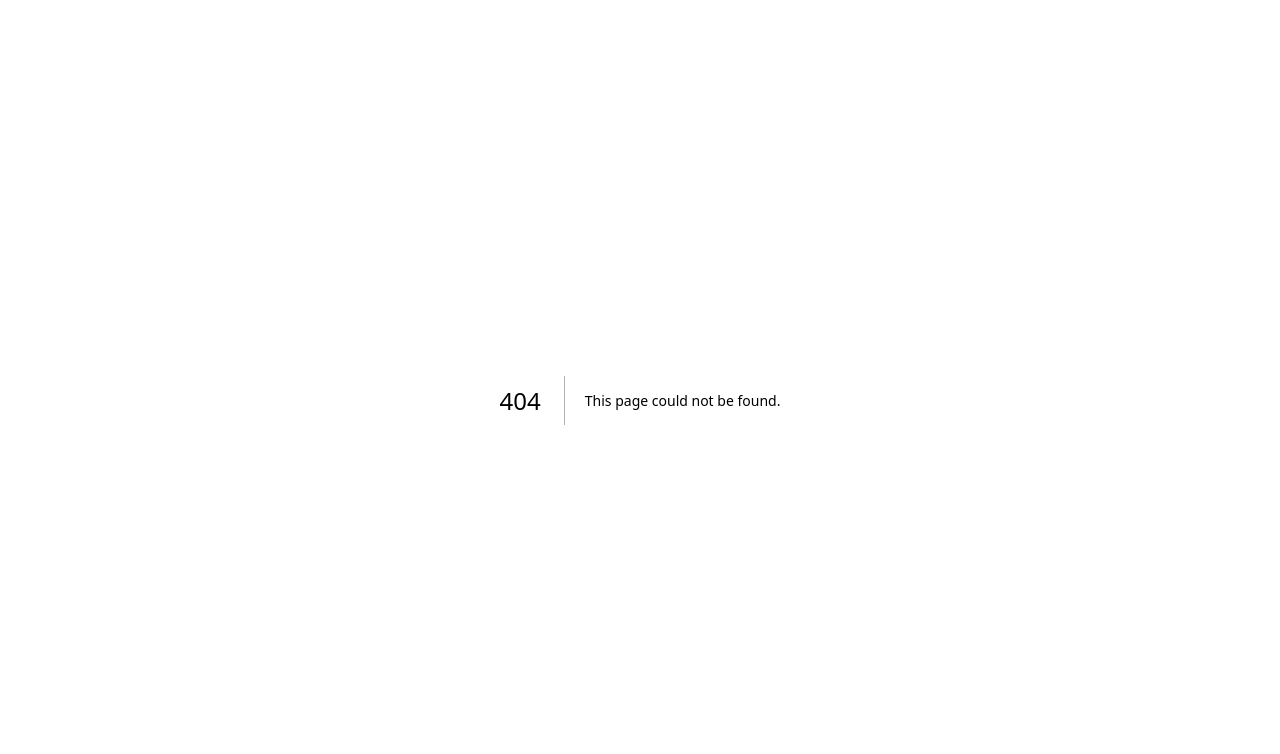
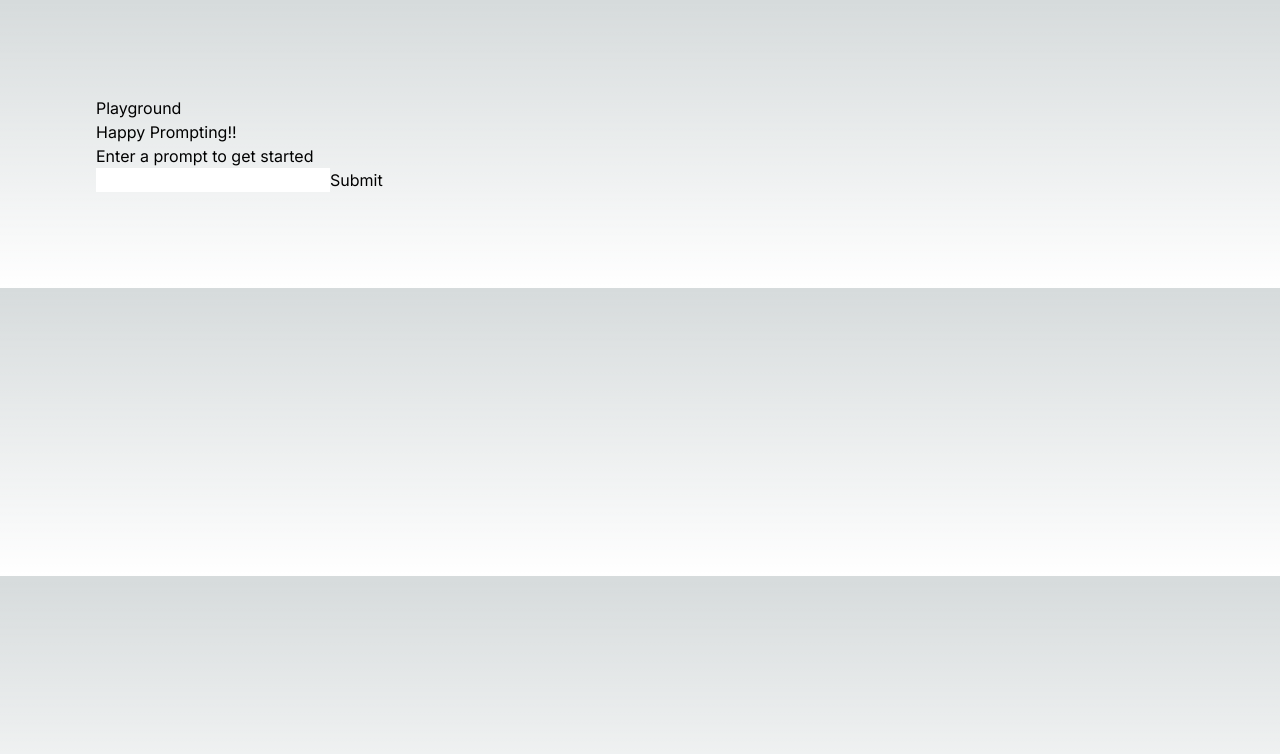
Before and after one commit to froilan-miranda/prompt-playground, a Next.js app: page /playground in a window 1280 px wide. Before the commit this address had no page. Shown: the top 754 px of the page. Built offline with nearby package versions, Linux system fonts and the light colour scheme.

Commit message:
add html structure for the prompt area

```diff
--- a/app/globals.css
+++ b/app/globals.css
@@ -8,6 +8,7 @@
   --background-end-rgb: 255, 255, 255;
 }
 
+/*
 @media (prefers-color-scheme: dark) {
   :root {
     --foreground-rgb: 255, 255, 255;
@@ -15,6 +16,7 @@
     --background-end-rgb: 0, 0, 0;
   }
 }
+*/
 
 body {
   color: rgb(var(--foreground-rgb));
--- /dev/null
+++ b/app/playground/page.tsx
@@ -0,0 +1,18 @@
+export default function Playground(){
+  return (
+    <main className="flex-min-h-screen flex-col items-center justify-between p-24">
+      <section>
+        <div>
+          <h1>Playground</h1>
+          <h2>Happy Prompting!!</h2>
+        </div>
+        <div>Enter a prompt to get started</div>
+        <form id="form">
+          <input type="text" id="prompt" />
+          <button type="submit">Submit</button>
+        </form>
+      </section>
+
+    </main>
+  )
+}
```
